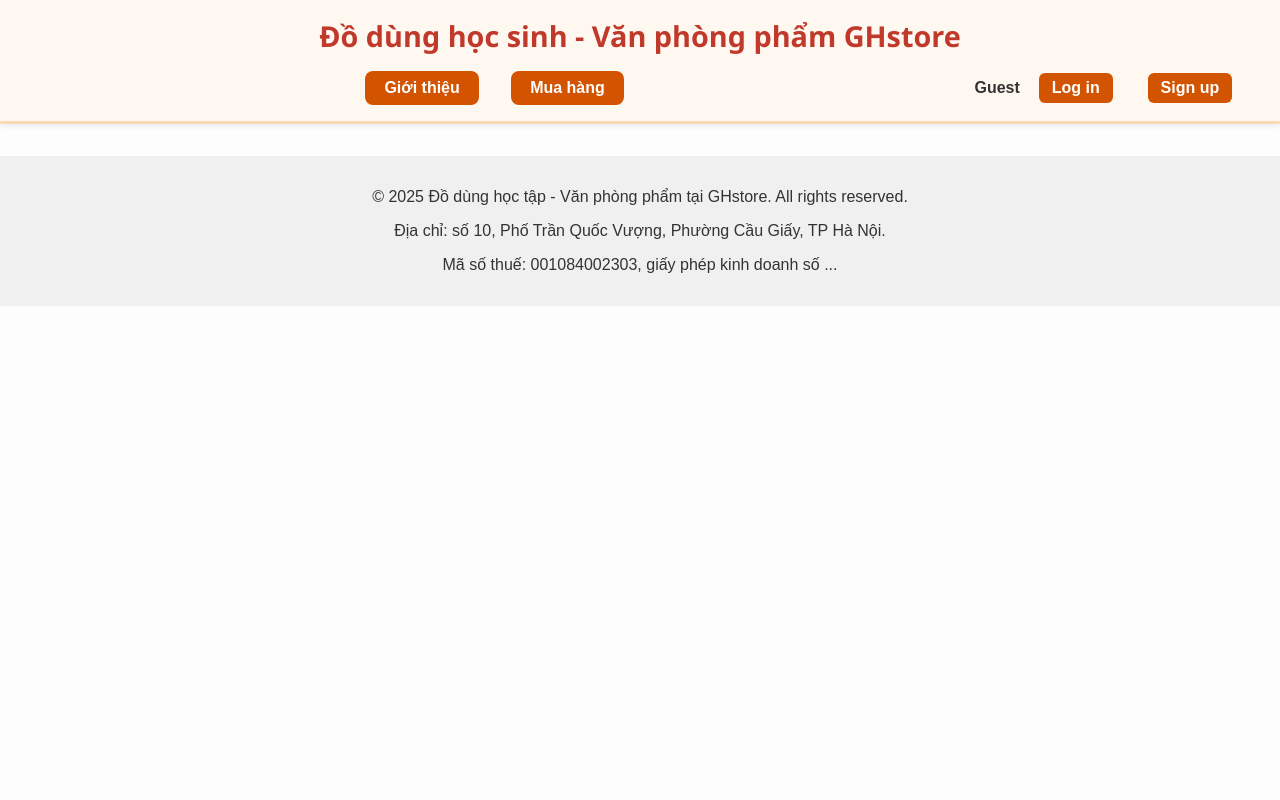
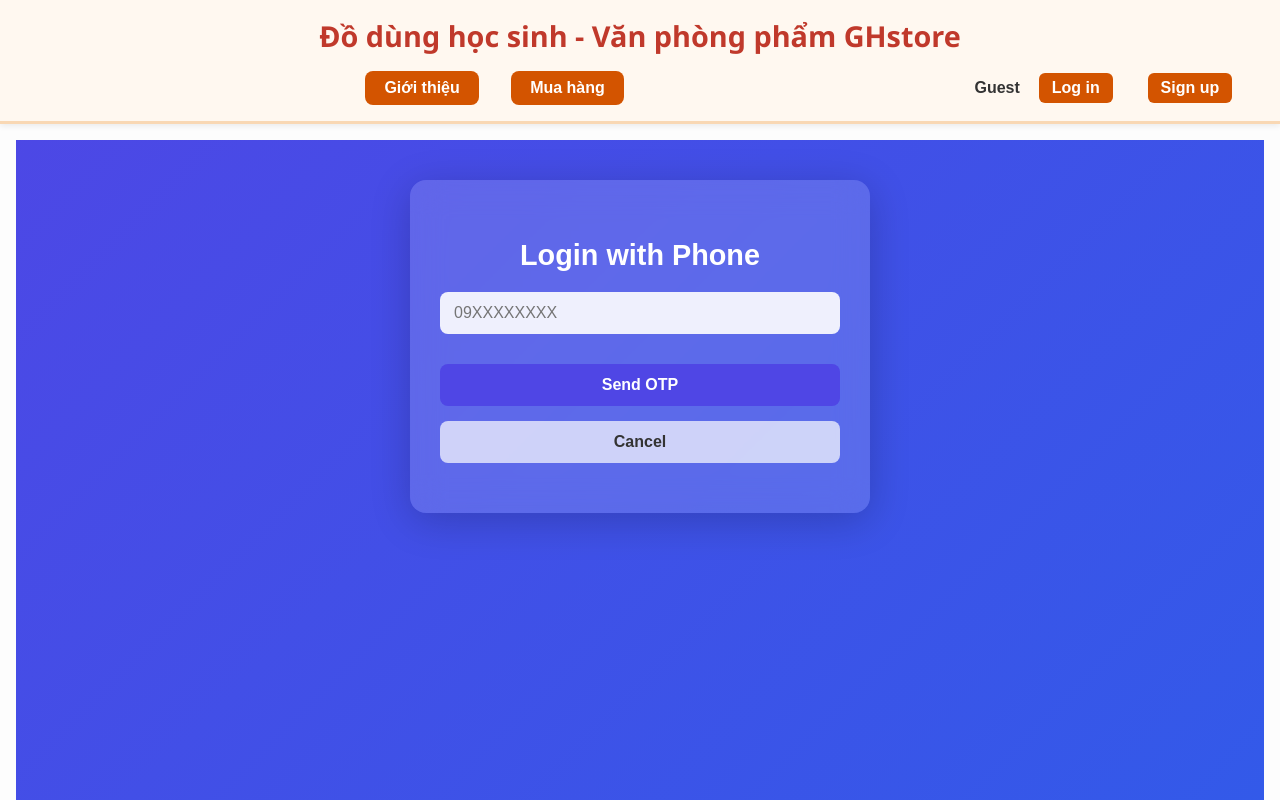
Before and after one commit to Gago84/giangStore, a React (Vite) app: page /giangStore/login in a window 1280 px wide. Shown: the top 800 px of the page. Built offline with nearby package versions, Linux system fonts and the light colour scheme; no server answers.

Commit message:
done apply utils for signup, create form log in, check done with test number, now check public web

```diff
--- a/src/App.jsx
+++ b/src/App.jsx
@@ -4,6 +4,7 @@
 import Intro from './pages/Intro';
 import Shop from './pages/Shop';
 import SignUp from './pages/SignUp';
+import Login from "./pages/Login";
 
 function App() {
   return (
@@ -14,6 +15,7 @@
           <Route path="/" element={<Intro />} />
           <Route path="/shop" element={<Shop />} />
           <Route path="/signup" element={<SignUp />} />
+          <Route path="/login" element={<Login />} />
         </Routes>
       </main>
       <Footer />
--- a/src/components/UserArea.jsx
+++ b/src/components/UserArea.jsx
@@ -4,7 +4,7 @@
   return (
     <div className="user-area">
       <span className="user-name">Guest</span>
-      <a href="#" className="user-link">Log in</a>
+      <Link to="/login" className="user-link">Log in</Link>
       <Link to="/signup" className="user-link">Sign up</Link>
       <a href="#" className="user-link logout" style={{ display: 'none' }}>Log out</a>
     </div>
--- /dev/null
+++ b/src/pages/Login.jsx
@@ -0,0 +1,163 @@
+// src/pages/Login.jsx
+import { useState, useEffect } from "react";
+import { useNavigate } from "react-router-dom";
+import { auth } from "../firebase/config";
+import { signInWithPhoneNumber, RecaptchaVerifier } from "firebase/auth";
+import { isValidVietnamesePhone, convertToE164, clearForm } from "../utils";
+import "../styles/AuthForm.css";
+
+export default function Login() {
+  const [phone, setPhone] = useState("");
+  const [otp, setOtp] = useState("");
+  const [showOtpSection, setShowOtpSection] = useState(false);
+  const [confirmationResult, setConfirmationResult] = useState(null);
+  const [loading, setLoading] = useState(false);
+
+  const navigate = useNavigate();
+
+  // ✅ Initialize reCAPTCHA once when component mounts
+  useEffect(() => {
+    console.log("🔄 useEffect → initialize reCAPTCHA");
+    if (!window.recaptchaVerifier) {
+      try {
+        window.recaptchaVerifier = new RecaptchaVerifier(
+          "recaptcha-login-container",
+          {
+            size: "invisible",
+            callback: (response) => {
+              console.log("✅ reCAPTCHA solved:", response);
+            },
+            "expired-callback": () => {
+              console.warn("⚠️ reCAPTCHA expired. Please retry.");
+            },
+          },
+          auth
+        );
+        console.log("✅ reCAPTCHA verifier initialized", window.recaptchaVerifier);
+      } catch (err) {
+        console.error("❌ Error initializing reCAPTCHA:", err);
+      }
+    }
+  }, []);
+
+  // ✅ Send OTP
+  const sendOtp = async (e) => {
+    e.preventDefault();
+    setLoading(true);
+
+    try {
+      if (!isValidVietnamesePhone(phone)) {
+        alert("⚠️ Please enter a valid Vietnamese phone number (e.g. 0912345678)");
+        setLoading(false);
+        return;
+      }
+
+      const formattedPhone = convertToE164(phone);
+      console.log("📞 Normalized phone:", formattedPhone);
+
+      const appVerifier = window.recaptchaVerifier;
+      if (!appVerifier) throw new Error("reCAPTCHA not ready yet");
+
+      const result = await signInWithPhoneNumber(auth, formattedPhone, appVerifier);
+      setConfirmationResult(result);
+      setShowOtpSection(true);
+
+      console.log("✅ OTP sent successfully to", formattedPhone);
+      alert("✅ OTP sent to your phone!");
+    } catch (error) {
+      console.error("❌ Error sending OTP:", error);
+      alert("❌ " + error.message);
+    } finally {
+      setLoading(false);
+    }
+  };
+
+  // ✅ Verify OTP
+  const verifyOtp = async (e) => {
+    e.preventDefault();
+
+    if (!confirmationResult) {
+      alert("⚠️ No OTP confirmation found. Please request OTP again.");
+      return;
+    }
+
+    setLoading(true);
+    try {
+      console.log("🔍 Verifying OTP:", otp);
+
+      await confirmationResult.confirm(otp);
+
+      alert("✅ Login successful!");
+      clearForm(setPhone, setOtp); // reset input fields
+      navigate("/dashboard");
+    } catch (error) {
+      console.error("❌ OTP verification failed:", error);
+      alert("❌ Incorrect OTP. Please try again.");
+    } finally {
+      setLoading(false);
+    }
+  };
+
+  // ✅ Cancel button handler
+  const handleCancel = () => {
+    clearForm(setPhone, setOtp, setShowOtpSection);
+    navigate("/");
+  };
+
+  return (
+    <div className="auth-page">
+      <div className="auth-form-container">
+        <h2>Login with Phone</h2>
+
+        {!showOtpSection && (
+          <form onSubmit={sendOtp}>
+            <input
+              type="tel"
+              placeholder="09XXXXXXXX"
+              value={phone}
+              onChange={(e) => setPhone(e.target.value)}
+              required
+            />
+            {/* ✅ reCAPTCHA container */}
+            <div id="recaptcha-login-container"></div>
+
+            <div className="form-buttons">
+              <button type="submit" className="auth-btn-primary" disabled={loading}>
+                {loading ? "Sending..." : "Send OTP"}
+              </button>
+              <button
+                type="button"
+                className="auth-btn-secondary"
+                onClick={handleCancel}
+              >
+                Cancel
+              </button>
+            </div>
+          </form>
+        )}
+
+        {showOtpSection && (
+          <form onSubmit={verifyOtp} className="auth-otp-section">
+            <input
+              type="text"
+              placeholder="Enter OTP"
+              value={otp}
+              onChange={(e) => setOtp(e.target.value)}
+              required
+            />
+            <button type="submit" className="auth-btn-primary" disabled={loading}>
+              {loading ? "Verifying..." : "Verify OTP"}
+            </button>
+            <button
+              type="button"
+              className="auth-btn-secondary"
+              onClick={handleCancel}
+            >
+              Cancel
+            </button>
+          </form>
+        )}
+      </div>
+    </div>
+  );
+}
--- a/src/pages/SignUp.jsx
+++ b/src/pages/SignUp.jsx
@@ -2,7 +2,7 @@
 import { useNavigate } from "react-router-dom";
 import { auth, db } from "../firebase/config";
 import { RecaptchaVerifier, signInWithPhoneNumber } from "firebase/auth";
-import { clearForm } from "../utils";
+import { clearForm, convertToE164, isValidVietnamesePhone } from "../utils";
 import {
   doc,
   setDoc,
@@ -54,10 +54,14 @@
     setLoading(true);
 
     try {
-      const phoneNumber = phone.startsWith("+")
-        ? phone
-        : "+84" + phone.slice(1);
 
+      if (!isValidVietnamesePhone(phone)) {
+        alert("⚠️ Vui lòng nhập số điện thoại hợp lệ (VD: 09xxxxxxxx)");
+        setLoading(false);
+        return;
+      }
+
+      const phoneNumber = convertToE164(phone);
       console.log("📞 Số điện thoại chuẩn hóa:", phoneNumber);
 
       // Kiểm tra số đã tồn tại?
--- a/src/utils.js
+++ b/src/utils.js
@@ -22,12 +22,10 @@
   if (digits.startsWith("0")) {
     digits = "+84" + digits.substring(1);
   }
-
   // If already starts with 84 and missing '+', add it
   else if (digits.startsWith("84")) {
     digits = "+" + digits;
   }
-
   // Otherwise assume it’s already in correct format
   else if (!digits.startsWith("+")) {
     digits = "+" + digits;
@@ -38,13 +36,12 @@
 
 /**
  * Resets form state for React components.
- * You should pass in React state setters instead of DOM element IDs.
+ * Uses global window.recaptchaVerifier instead of useRef.
  *
  * @param {Function} setFormData - React state setter for form data
  * @param {Function} setOtpVisible - React state setter for showing OTP section
- * @param {Object} recaptchaVerifierRef - ref object holding recaptchaVerifier
  */
-export function clearForm(setFormData, setOtpVisible, recaptchaVerifierRef) {
+export function clearForm(setFormData, setOtpVisible) {
   setFormData({
     name: "",
     phone: "",
@@ -52,8 +49,8 @@
   });
   setOtpVisible(false);
 
-  if (recaptchaVerifierRef?.current) {
-    recaptchaVerifierRef.current.clear();
-    recaptchaVerifierRef.current = null;
+  if (window.recaptchaVerifier) {
+    window.recaptchaVerifier.clear();
+    window.recaptchaVerifier = null;
   }
 }
```
